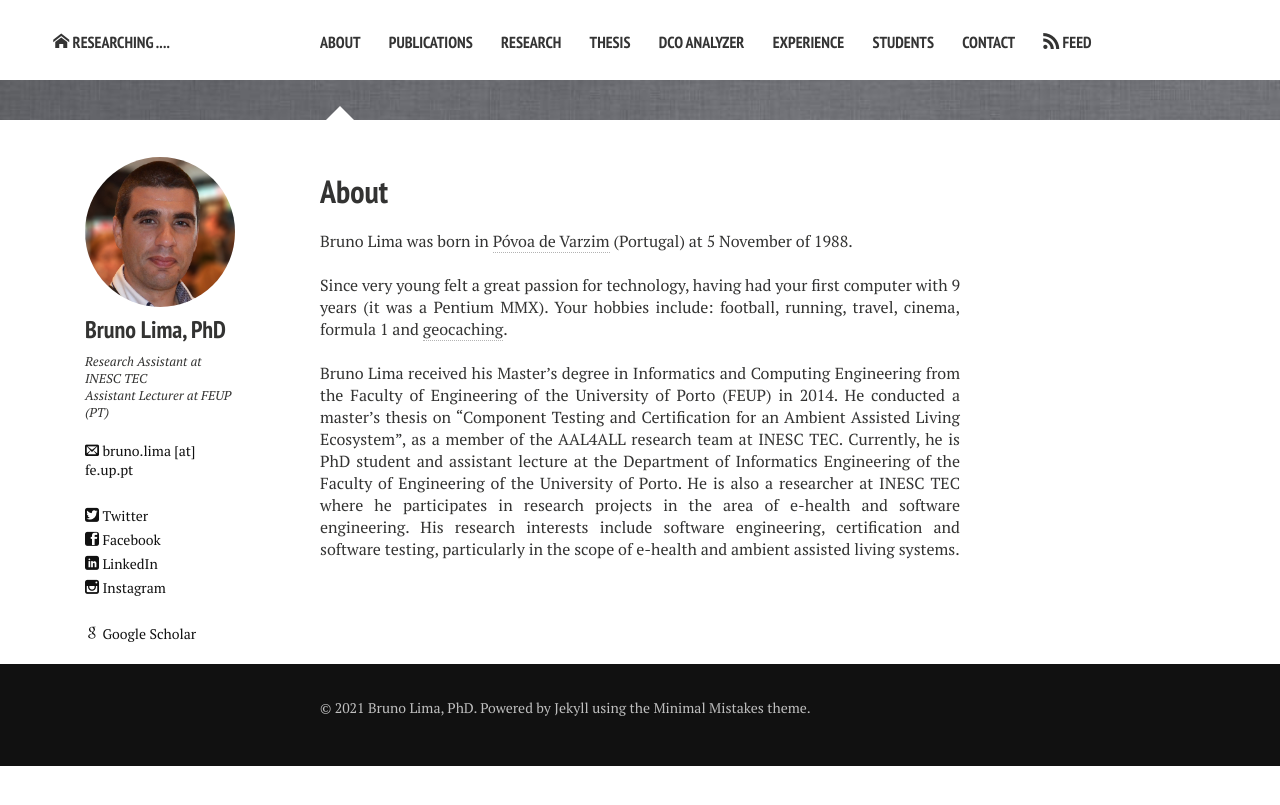
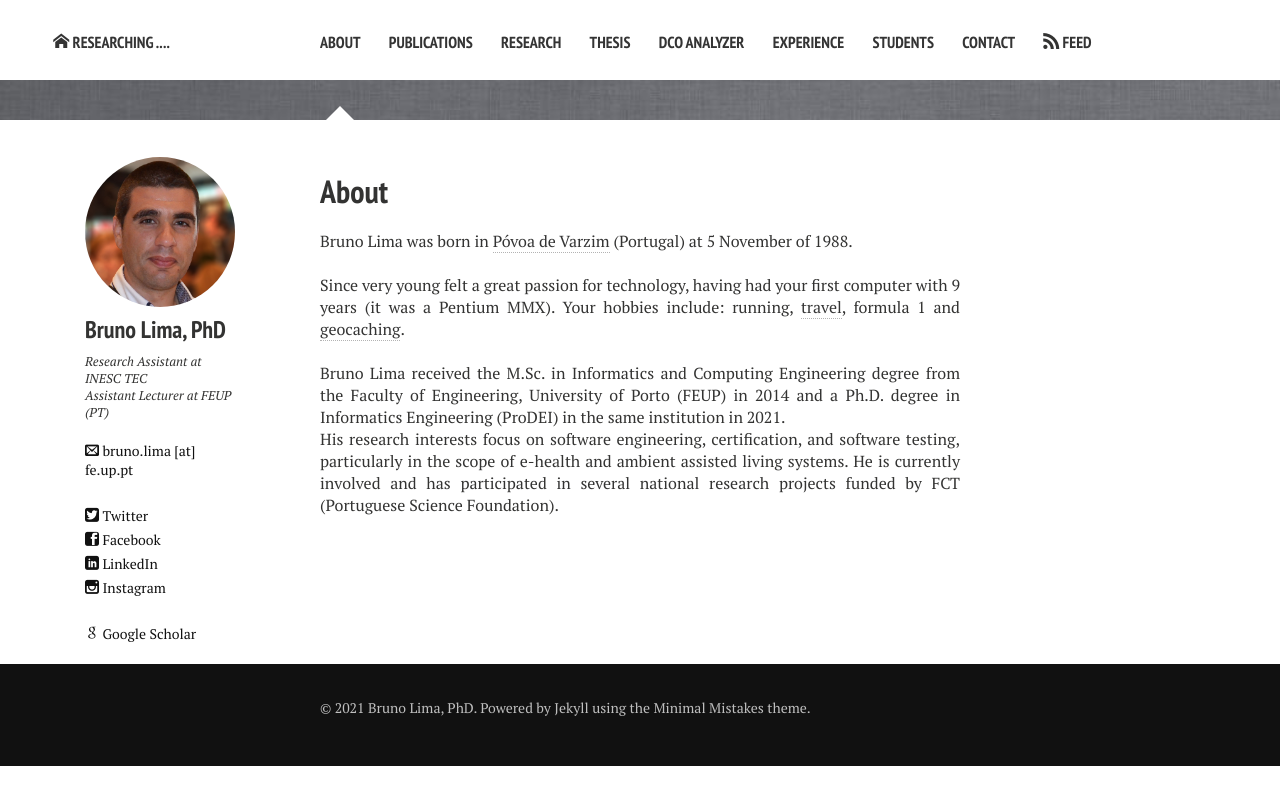
Before and after one commit to Bruno-Lima/Bruno-Lima.github.io, a Jekyll site: the page built from about.md, in a window 1280 px wide. Shown: the top 805 px of the page. Built offline with Jekyll 4.4.1, drawn with Linux system fonts in a browser that asks for light colours; nearby versions of some CDN libraries.

Commit message:
update bio

```diff
--- a/about.md
+++ b/about.md
@@ -10,6 +10,8 @@
 
 Bruno Lima was born in [Póvoa de Varzim](http://en.wikipedia.org/wiki/P%C3%B3voa_de_Varzim) (Portugal) at 5 November of 1988.<br/>
 <br/>
-Since very young felt a great passion for technology, having had your first computer with 9 years (it was a Pentium MMX). Your hobbies include: football, running, travel, cinema, formula 1 and [geocaching](http://www.geocaching.com/profile/?guid=006aae67-3369-43cd-bc04-740b4a3c7a79).<br/>
+Since very young felt a great passion for technology, having had your first computer with 9 years (it was a Pentium MMX). Your hobbies include: running, [travel](https://my.flightradar24.com/BrunoLima88), formula 1 and [geocaching](http://www.geocaching.com/profile/?guid=006aae67-3369-43cd-bc04-740b4a3c7a79).<br/>
 <br/>
-Bruno Lima received his Master's degree in Informatics and Computing Engineering from the Faculty of Engineering of the University of Porto (FEUP) in 2014. He conducted a master’s thesis on "Component Testing and Certification for an Ambient Assisted Living Ecosystem", as a member of the AAL4ALL research team at INESC TEC. Currently, he is PhD student and assistant lecture at the Department of Informatics Engineering of the Faculty of Engineering of the University of Porto. He is also a researcher at INESC TEC where he participates in research projects in the area of e-health and software engineering. His research interests include software engineering, certification and software testing, particularly in the scope of e-health and ambient assisted living systems.
+Bruno Lima received the M.Sc. in Informatics and Computing Engineering degree from the Faculty of Engineering, University of Porto (FEUP) in 2014 and a Ph.D. degree in Informatics Engineering (ProDEI) in the same institution in 2021.
+<br/>
+His research interests focus on software engineering, certification, and software testing, particularly in the scope of e-health and ambient assisted living systems. He is currently involved and has participated in several national research projects funded by FCT (Portuguese Science Foundation).
```
